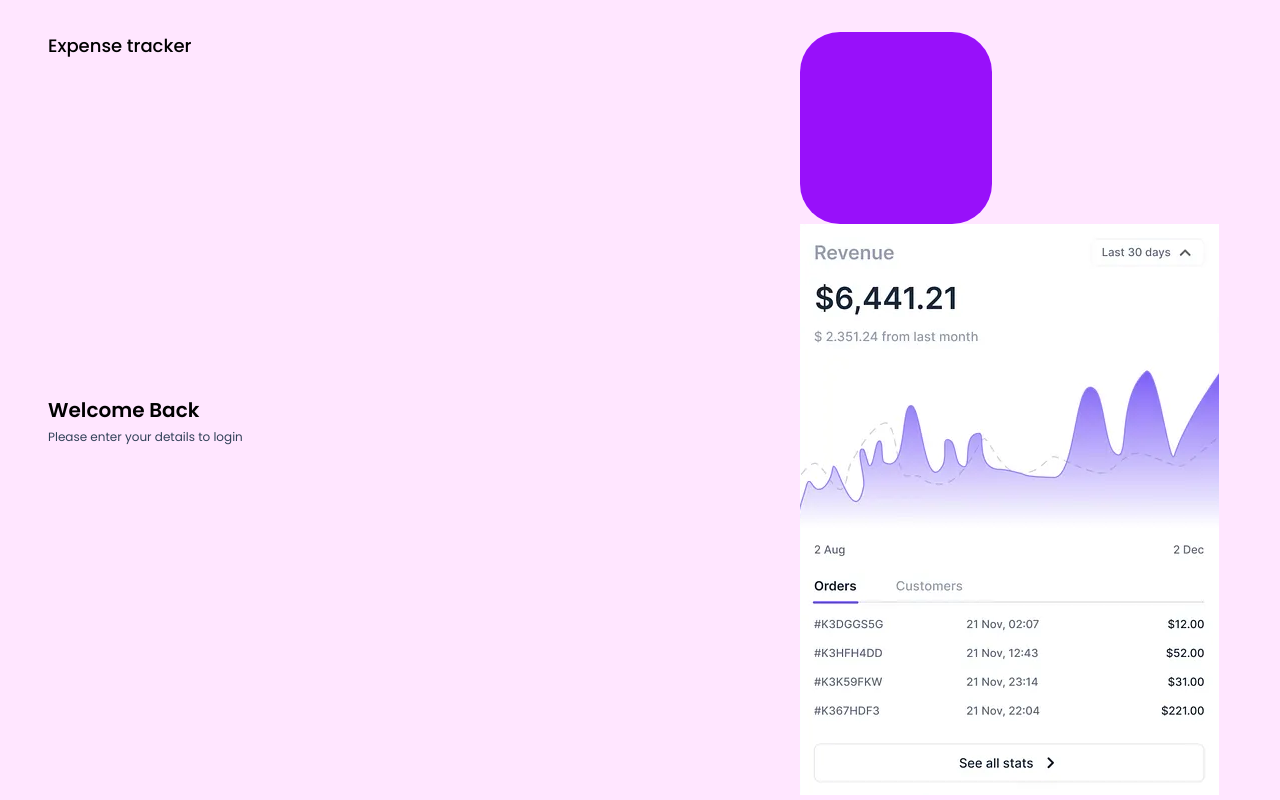
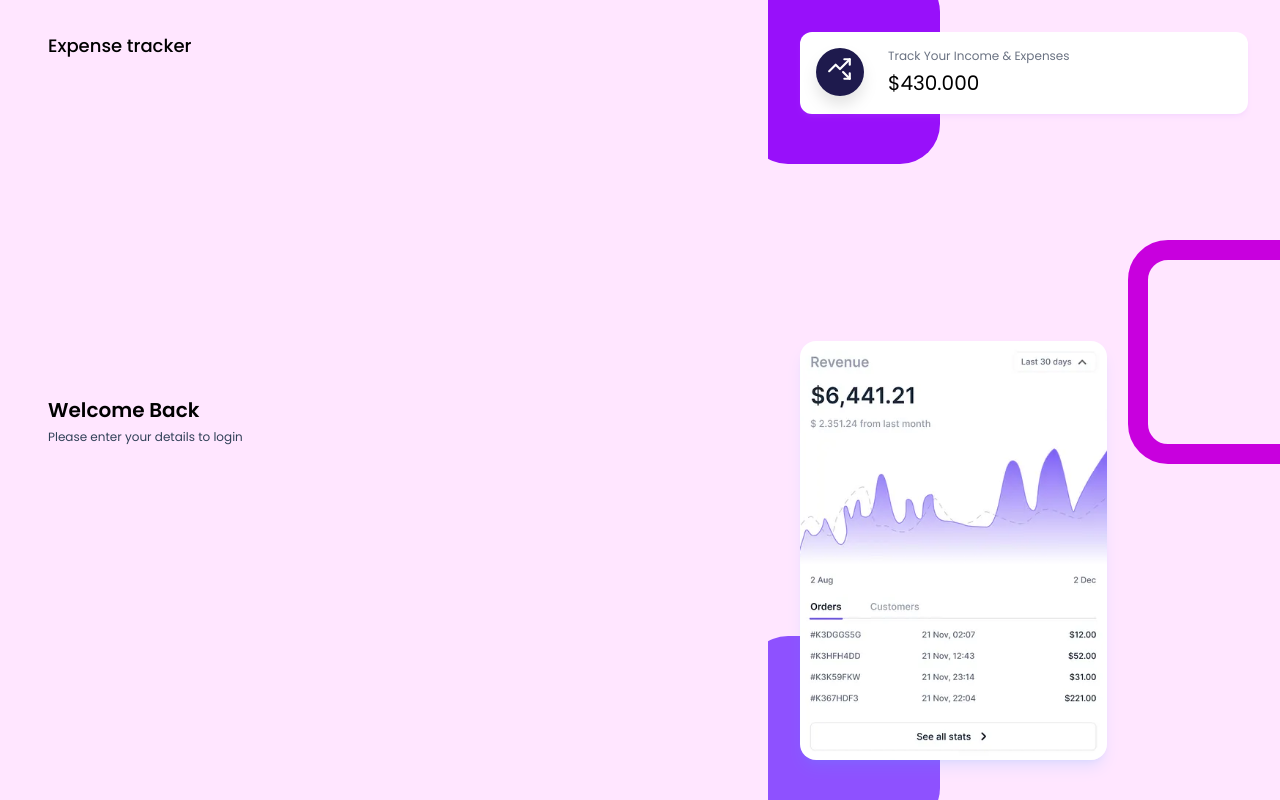
Before and after one commit to rhizaqi/expense-tracker, a React (Vite) app in the folder fe-expense-tracker/: page /login in a window 1280 px wide. Built offline with nearby package versions, Linux system fonts and the light colour scheme.

Commit message:
feat: lil bit frontend

```diff
--- a/fe-expense-tracker/src/components/layouts/AuthLayout.jsx
+++ b/fe-expense-tracker/src/components/layouts/AuthLayout.jsx
@@ -1,4 +1,5 @@
 import CARD_LOGIN from "../../assets/images/card-login.png";
+import { LuTrendingUpDown } from "react-icons/lu";
 
 export default function AuthLayout({ children }) {
   return (
@@ -9,12 +10,39 @@ export default function AuthLayout({ children }) {
       </div>
 
       <div className="hidden md:block w-[40vw] h-screen bg-voilet-50 bg-auth-bg-img bg-cover bg-no-repeat bg-center overflow-hidden p-8 relative">
-        <div className="w-48 h-48 rounded-[40px] bg-purple-600 abolute -top-7 -left-5" />
-        <div className="w-48 h-56 rounded-[40px] border-fuchsia-600 absolute top-[30%]" />
-        <div className="" />
+        <div className="w-48 h-48 rounded-[40px] bg-purple-600 absolute -top-7 -left-5" />
+        <div className="w-48 h-56 rounded-[40px] border-[20px] border-fuchsia-600 absolute top-[30%] -right-10" />
+        <div className="w-48 h-48 rounded-[40px] bg-violet-500 absolute -bottom-7 -left-5" />
 
-        <img src={CARD_LOGIN} alt="" />
+        <div className="grid grid-cols-1 z-20">
+          <StatsInfoCard
+            icon={<LuTrendingUpDown className="my-2"/>}
+            label="Track Your Income & Expenses"
+            value="430.000"
+            color="bg-indigo-950"
+          />
+        </div>
+        <img
+          src={CARD_LOGIN}
+          className="w-64 lg:w-[60%] absolute bottom-10 shadow-lg shadow-blue-400/15 rounded-2xl"
+        />
       </div>
     </div>
   );
 }
+
+const StatsInfoCard = ({ icon, label, value, color }) => {
+  return (
+    <div className="flex gap-6 bg-white p-4 rounded-xl shadow-md shadow-purple-400/10 broder border-gray-200/50 z-10">
+      <div
+        className={`w-12 h-12 flex item-center justify-center text-[26px] text-white ${color} rounded-full drop-shadow-xl`}
+      >
+        {icon}
+      </div>
+      <div>
+        <h6 className="text-xs text-gray-500 mb-1">{label}</h6>
+        <span className="text-[20px]">${value}</span>
+      </div>
+    </div>
+  );
+};
```
